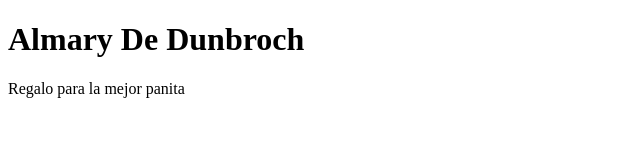
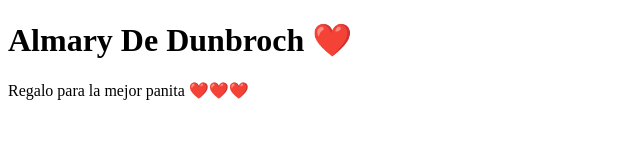
Before and after one commit to AlmaryDeDunbroch/AlmaryDeDunbroch.github.io, a plain HTML site: page index.html in a window 1280 px wide. Shown: the whole page, without its empty margins (0-640 px from the left). Drawn offline with Linux system fonts and the light colour scheme.

Commit message:
Update index.html

```diff
--- a/index.html
+++ b/index.html
@@ -3,15 +3,15 @@
   <head>
     <meta charset="UTF-8">
     <meta name="viewport" content="width=device-width, initial-scale=1.0">
-    <title>Almary De Dunbroch&#65039;</title>
+    <title>Almary De Dunbroch ❤️</title>
     <link rel="shortcut icon" href="princesa.ico" type="image/x-icon">
   </head>
   <body>
     <header>
-      <h1>Almary De Dunbroch&#65039;</h1>
+      <h1>Almary De Dunbroch ❤️</h1>
     </header>
     <main>
-      <p>Regalo para la mejor panita &#65039;&#65039;&#65039;</p>
+      <p>Regalo para la mejor panita ❤️❤️❤️</p>
     </main>
   </body>
 </html>
```
